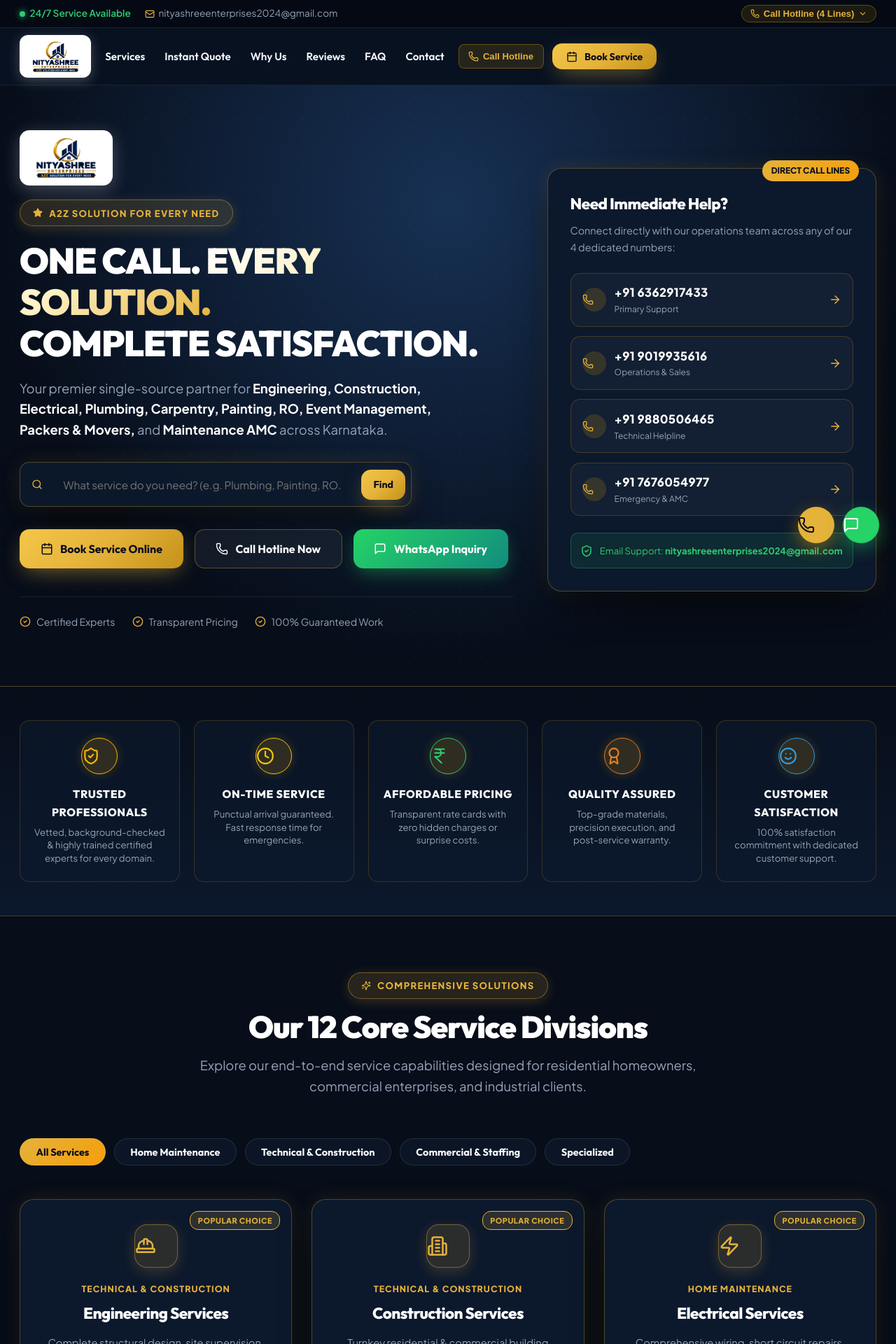
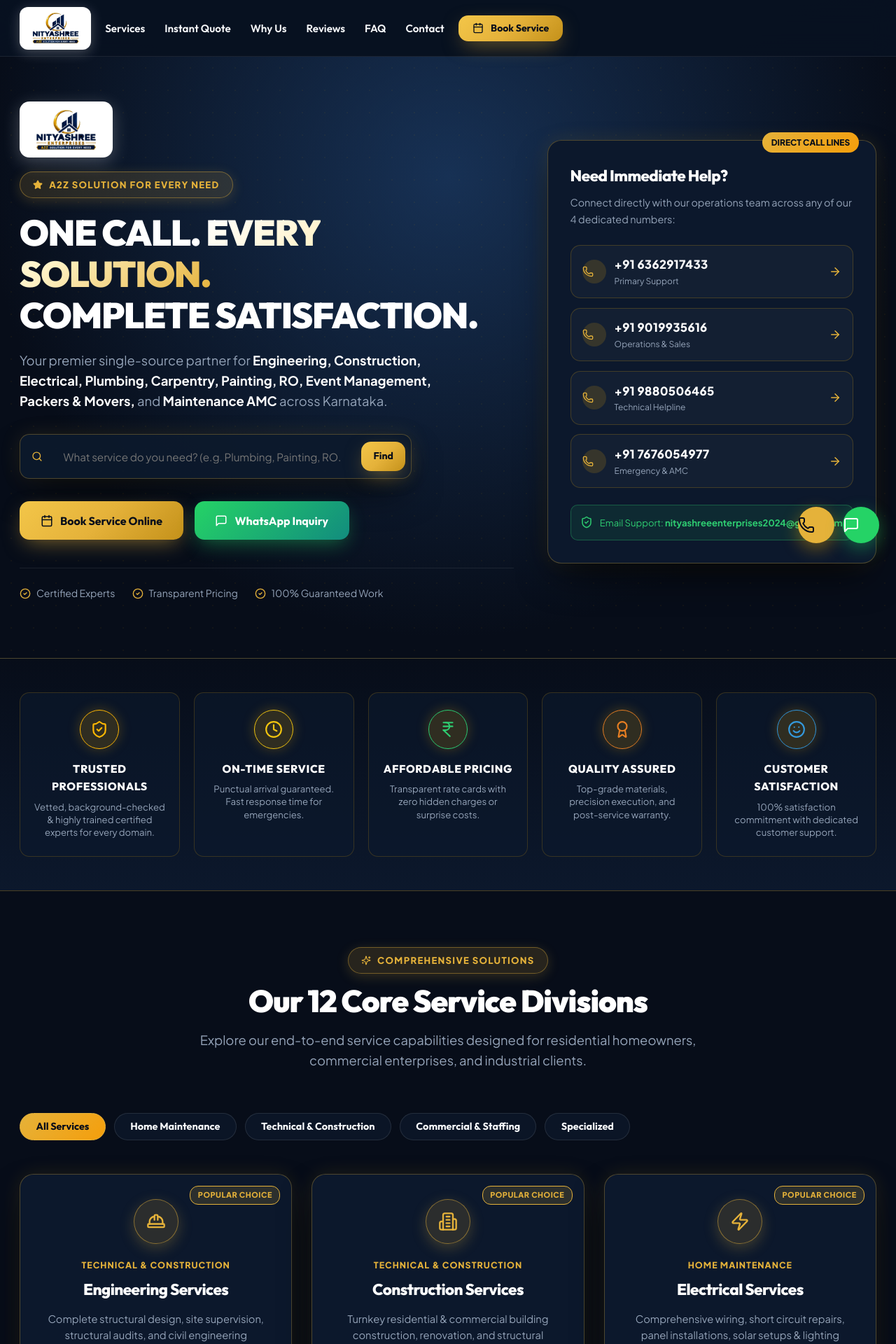
Before and after one commit to Sangamesh081/NithyaShree-Enterprises, a React (Vite) app: page / in a window 1280 px wide. Shown: the top 1920 px of the page at 70% size. Built offline with nearby package versions, Linux system fonts and the light colour scheme.

Commit message:
Initial website

```diff
--- a/src/components/Header.jsx
+++ b/src/components/Header.jsx
@@ -21,96 +21,6 @@
 
   return (
     <header className="header-wrapper" style={{ position: 'sticky', top: 0, zIndex: 900 }}>
-      {/* Top Bar with All 4 Contact Numbers */}
-      <div className="top-bar" style={{
-        background: '#040914',
-        borderBottom: '1px solid rgba(255,183,3,0.15)',
-        padding: '0.45rem 0',
-        fontSize: '0.85rem'
-      }}>
-        <div className="container" style={{ display: 'flex', justifyContent: 'space-between', alignItems: 'center', flexWrap: 'wrap', gap: '0.5rem' }}>
-          <div style={{ display: 'flex', alignItems: 'center', gap: '1.25rem', flexWrap: 'wrap' }}>
-            <div style={{ display: 'flex', alignItems: 'center', gap: '0.4rem', color: '#2ECC71', fontWeight: 600 }}>
-              <span style={{ width: 8, height: 8, borderRadius: '50%', background: '#2ECC71', boxShadow: '0 0 10px #2ECC71', display: 'inline-block' }}></span>
-              <span>24/7 Service Available</span>
-            </div>
-
-            <a href={`mailto:${companyDetails.email}`} style={{ color: 'var(--text-muted)', textDecoration: 'none', display: 'flex', alignItems: 'center', gap: '0.35rem' }} className="top-link">
-              <Mail size={14} color="var(--accent-gold)" />
-              <span>{companyDetails.email}</span>
-            </a>
-          </div>
-
-          <div style={{ display: 'flex', alignItems: 'center', gap: '1rem' }}>
-            {/* Quick Call Dropdown Trigger */}
-            <div style={{ position: 'relative' }}>
-              <button
-                onClick={() => setPhoneDropdownOpen(!phoneDropdownOpen)}
-                style={{
-                  background: 'rgba(255,183,3,0.1)',
-                  border: '1px solid rgba(255,183,3,0.3)',
-                  color: 'var(--accent-gold)',
-                  padding: '0.25rem 0.75rem',
-                  borderRadius: '20px',
-                  fontSize: '0.82rem',
-                  fontWeight: 700,
-                  cursor: 'pointer',
-                  display: 'flex',
-                  alignItems: 'center',
-                  gap: '0.35rem'
-                }}
-              >
-                <Phone size={13} />
-                <span>Call Hotline (4 Lines)</span>
-                <ChevronDown size={13} style={{ transform: phoneDropdownOpen ? 'rotate(180deg)' : 'none', transition: 'transform 0.2s' }} />
-              </button>
-
-              {phoneDropdownOpen && (
-                <div style={{
-                  position: 'absolute',
-                  right: 0,
-                  top: '120%',
-                  background: 'var(--bg-card)',
-                  border: '1px solid var(--border-glass)',
-                  borderRadius: 'var(--radius-md)',
-                  boxShadow: 'var(--shadow-card)',
-                  padding: '0.75rem',
-                  minWidth: '240px',
-                  zIndex: 1000
-                }}>
-                  <div style={{ fontSize: '0.75rem', textTransform: 'uppercase', color: 'var(--text-muted)', marginBottom: '0.5rem', fontWeight: 700 }}>
-                    Direct Hotline Numbers:
-                  </div>
-                  {phoneNumbers.map((p, idx) => (
-                    <a
-                      key={idx}
-                      href={`tel:${p.raw}`}
-                      style={{
-                        display: 'flex',
-                        alignItems: 'center',
-                        justify: 'space-between',
-                        padding: '0.5rem 0.6rem',
-                        color: '#FFF',
-                        textDecoration: 'none',
-                        borderRadius: '6px',
-                        fontSize: '0.88rem',
-                        fontWeight: 600,
-                        transition: 'background 0.2s'
-                      }}
-                      onMouseEnter={(e) => e.currentTarget.style.background = 'rgba(255,183,3,0.15)'}
-                      onMouseLeave={(e) => e.currentTarget.style.background = 'transparent'}
-                    >
-                      <span style={{ color: 'var(--accent-gold)' }}>{p.display}</span>
-                      <span style={{ fontSize: '0.72rem', color: 'var(--text-muted)' }}>{p.label}</span>
-                    </a>
-                  ))}
-                </div>
-              )}
-            </div>
-          </div>
-        </div>
-      </div>
-
       {/* Navigation Header */}
       <nav style={{
         background: isScrolled ? 'rgba(7, 13, 25, 0.95)' : 'rgba(7, 13, 25, 0.85)',
@@ -173,27 +83,6 @@
 
           {/* 3. Action Buttons (Right Column) */}
           <div style={{ display: 'flex', alignItems: 'center', gap: '0.75rem', justifyContent: 'flex-end' }}>
-            <button
-              onClick={onOpenCallModal}
-              className="btn-call-quick"
-              style={{
-                background: 'rgba(255,183,3,0.12)',
-                border: '1px solid rgba(255,183,3,0.3)',
-                color: 'var(--accent-gold)',
-                padding: '0.55rem 0.85rem',
-                borderRadius: '8px',
-                fontSize: '0.82rem',
-                fontWeight: 700,
-                cursor: 'pointer',
-                display: 'flex',
-                alignItems: 'center',
-                gap: '0.35rem'
-              }}
-            >
-              <Phone size={15} />
-              <span>Call Hotline</span>
-            </button>
-
             <button
               onClick={onOpenBooking}
               className="btn btn-gold"
--- a/src/components/Hero.jsx
+++ b/src/components/Hero.jsx
@@ -121,11 +121,6 @@
               <button onClick={onOpenBooking} className="btn btn-gold">
                 <Calendar size={18} />
                 <span>Book Service Online</span>
-              </button>
-
-              <button onClick={onOpenCallModal} className="btn btn-outline">
-                <Phone size={18} />
-                <span>Call Hotline Now</span>
               </button>
 
               <a
--- a/src/components/ServicesGrid.jsx
+++ b/src/components/ServicesGrid.jsx
@@ -121,21 +121,22 @@
                 )}
 
                 <div style={{ display: 'flex', flexDirection: 'column', alignItems: 'center', width: '100%' }}>
-                  {/* Centered Icon Box */}
+                  {/* Centered Circle Icon Box */}
                   <div style={{
-                    width: 62,
-                    height: 62,
-                    borderRadius: '18px',
+                    width: 64,
+                    height: 64,
+                    borderRadius: '50%',
                     background: 'rgba(229, 178, 58, 0.14)',
-                    border: '1.5px solid rgba(229, 178, 58, 0.4)',
+                    border: '1.5px solid rgba(229, 178, 58, 0.5)',
                     display: 'flex',
                     alignItems: 'center',
                     justify: 'center',
                     color: 'var(--accent-gold)',
                     margin: '0 auto 1.25rem auto',
-                    boxShadow: '0 6px 20px rgba(229, 178, 58, 0.2)'
+                    boxShadow: '0 6px 20px rgba(229, 178, 58, 0.25)',
+                    flexShrink: 0
                   }}>
-                    <IconComp size={30} />
+                    <IconComp size={28} style={{ display: 'block', margin: '0 auto', flexShrink: 0 }} />
                   </div>
 
                   {/* Category Tag & Title - Centered */}
--- a/src/components/ValuePillars.jsx
+++ b/src/components/ValuePillars.jsx
@@ -45,8 +45,8 @@
                 className="pillar-card"
               >
                 <div style={{
-                  width: 52,
-                  height: 52,
+                  width: 56,
+                  height: 56,
                   borderRadius: '50%',
                   background: `rgba(255, 183, 3, 0.15)`,
                   border: `1.5px solid ${pillar.color}`,
@@ -55,9 +55,11 @@
                   justify: 'center',
                   marginBottom: '1rem',
                   color: pillar.color,
-                  boxShadow: `0 0 15px rgba(255, 183, 3, 0.2)`
+                  boxShadow: `0 0 18px rgba(255, 183, 3, 0.25)`,
+                  margin: '0 auto 1rem auto',
+                  flexShrink: 0
                 }}>
-                  <IconComponent size={26} />
+                  <IconComponent size={26} style={{ display: 'block', margin: '0 auto', flexShrink: 0 }} />
                 </div>
 
                 <h4 style={{
--- a/src/components/WhyChooseUs.jsx
+++ b/src/components/WhyChooseUs.jsx
@@ -133,19 +133,20 @@
               return (
                 <div key={idx} style={{ position: 'relative', textAlign: 'center' }}>
                   <div style={{
-                    width: 60,
-                    height: 60,
-                    borderRadius: '18px',
+                    width: 62,
+                    height: 62,
+                    borderRadius: '50%',
                     background: 'linear-gradient(135deg, #1E3E62 0%, #0B192C 100%)',
-                    border: '1px solid var(--accent-gold)',
+                    border: '1.5px solid var(--accent-gold)',
                     color: 'var(--accent-gold)',
                     display: 'flex',
                     alignItems: 'center',
                     justify: 'center',
                     margin: '0 auto 1.25rem auto',
-                    boxShadow: 'var(--shadow-gold)'
+                    boxShadow: 'var(--shadow-gold)',
+                    flexShrink: 0
                   }}>
-                    <StepIcon size={26} />
+                    <StepIcon size={26} style={{ display: 'block', margin: '0 auto' }} />
                   </div>
 
                   <span style={{
```
